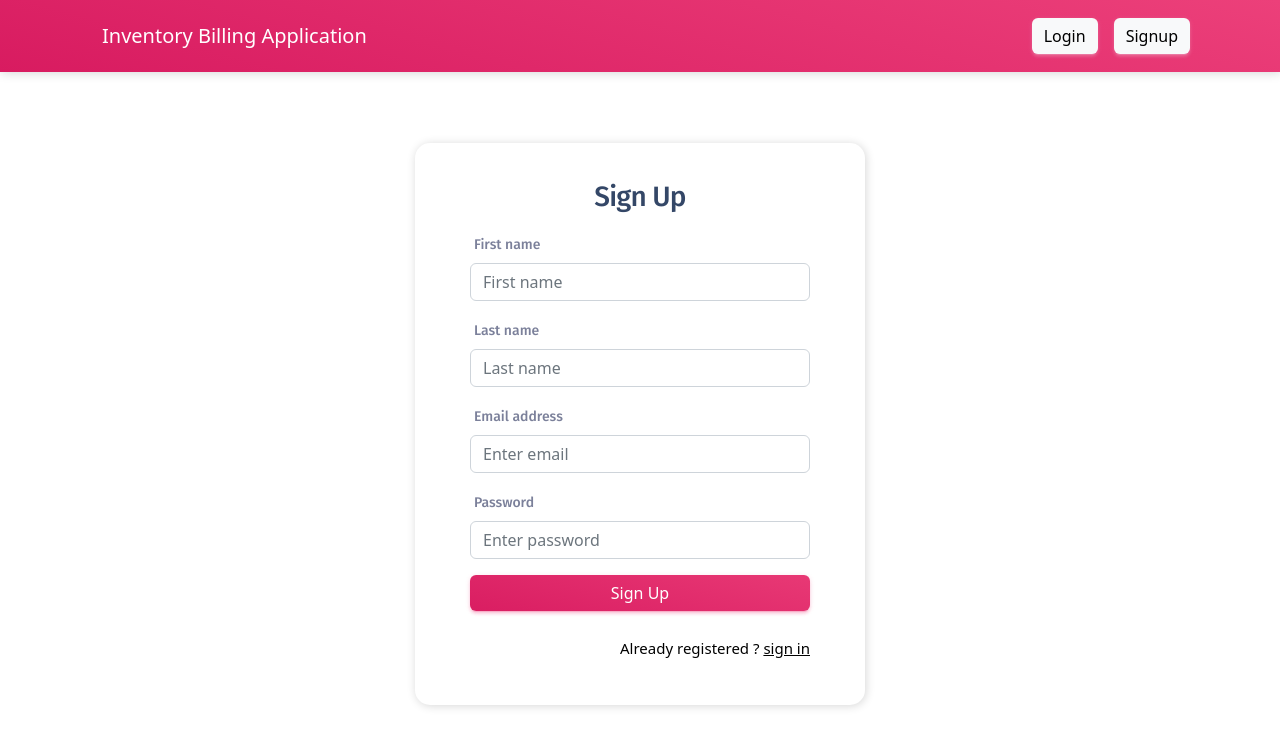
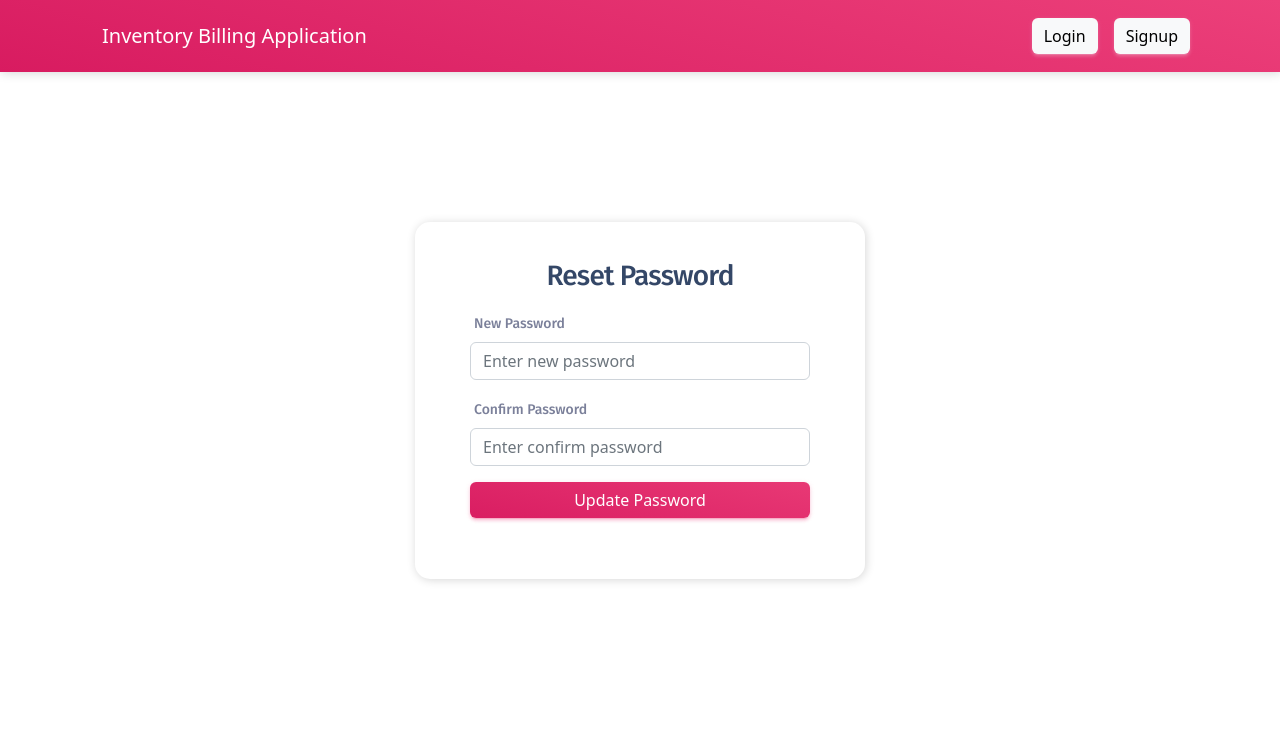
Before and after one commit to MonikaPandian/Inventory-billing-app-frontend, a React (Create React App) app: page / in a window 1280 px wide. Shown: the top 746 px of the page. Built offline with nearby package versions, Linux system fonts and the light colour scheme.

Commit message:
inventory-billing-app

```diff
--- a/src/App.js
+++ b/src/App.js
@@ -13,7 +13,7 @@
   return (
       <div className="App">
             <Routes>
-              <Route exact path="/" element={<SignUp/>} />
+              <Route exact path="/" element={<ResetPassword/>} />
               <Route path="/sign-in" element={<Login />} />
               <Route path="/sign-up" element={<SignUp />} />
               <Route path="/forgot-password" element={<ForgotPassword />} />
```
